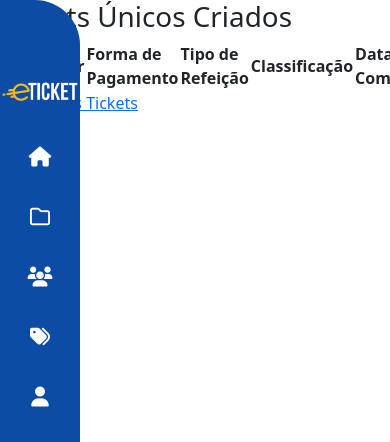
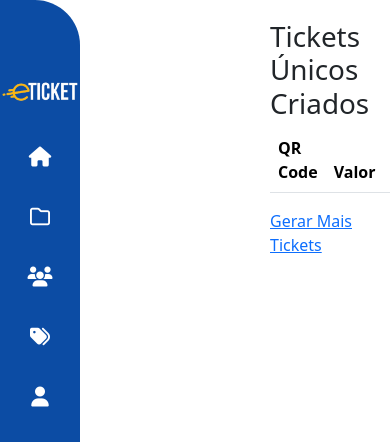
Before and after one commit to Felix-Vidal/E-Ticket, a Django app: page /listar-tickets/ in a window 390 px wide; the page is wider, and only the part inside the window is pictured. Shown: the top 442 px of that part. Run offline with Django 5.2, Linux system fonts and the light colour scheme; lists and menus that the app fills with data are empty; some libraries are stand-ins or nearby versions.

Commit message:
adicionando css nas telas informes e listar tickets unicos

```diff
--- a/ETicketApp/static/ETicketApp/css/managerStyle.css
+++ b/ETicketApp/static/ETicketApp/css/managerStyle.css
@@ -454,7 +454,11 @@
         margin-top: 80px;
     }
     #confirmar-vendas a{
-       margin-left: 10px;
+        margin-left: 10px;
+    }
+
+    #container-informes {
+        margin-left: 100px;
     }
 }
 
@@ -821,3 +825,7 @@
 .btn-classificacao-voltar {
     float: left;
 }
+
+#container-informes {
+    margin: 20px 20px 20px 270px;
+}
--- a/ETicketApp/static/ETicketApp/css/userStyle.css
+++ b/ETicketApp/static/ETicketApp/css/userStyle.css
@@ -338,3 +338,7 @@
   color: #fff;
   font-size: 18px;
 }
+
+#container-informes {
+    margin: 20px 20px 20px 270px;
+}
--- a/ETicketApp/templates/ETicketApp/pages/manager/informacao.html
+++ b/ETicketApp/templates/ETicketApp/pages/manager/informacao.html
@@ -1,11 +1,12 @@
 {% extends "global/base_manager.html" %}
-
 
 {% block title %}{% endblock title %}
 
 {% block content %}
 {% include 'ETicketApp/partials/manager/sideBar.html' %}
 {% include 'ETicketApp/partials/manager/alerta.html' %}
+
+<div id="container-informes">
 
     <h2>Gerenciamento de informações</h2>
 
@@ -47,5 +48,6 @@
             {% endfor %}
         </tbody>
     </table>
+</div>
 
 {% endblock content %}
--- a/ETicketApp/templates/ETicketApp/pages/manager/informacao_form.html
+++ b/ETicketApp/templates/ETicketApp/pages/manager/informacao_form.html
@@ -7,6 +7,7 @@
 {% include 'ETicketApp/partials/manager/sideBar.html' %}
 {% include 'ETicketApp/partials/manager/alerta.html' %}
 
+<div id="container-informes">
     <h2>{% if informacao %}Editar informação: {{ informacao.titulo }}{% else %}Adicionar Novo informação{% endif %}</h2>
 
     <form method="post">
@@ -15,5 +16,6 @@
         <button type="submit" class="btn btn-primary">{% if informacao %}Atualizar{% else %}Salvar{% endif %}</button>
         <a href="{% url 'informacao_manage' %}" class="btn btn-secondary">Cancelar</a>
     </form>
+</div>
 
 {% endblock content %}
--- a/ETicketApp/templates/ETicketApp/pages/manager/mostra_ticket_unico.html
+++ b/ETicketApp/templates/ETicketApp/pages/manager/mostra_ticket_unico.html
@@ -7,9 +7,9 @@
 {% include 'ETicketApp/partials/manager/sideBar.html' %}
 {% include 'ETicketApp/partials/manager/alerta.html' %}
 
-<body>
+<body id="container-informes">
     <h1>Tickets Únicos Criados</h1>
-    <table>
+    <table class="table table-striped">
         <thead>
             <tr>
                 <th>QR Code</th>
--- a/ETicketApp/templates/ETicketApp/pages/user/Informacao.html
+++ b/ETicketApp/templates/ETicketApp/pages/user/Informacao.html
@@ -3,6 +3,8 @@
 {% block title %}{% endblock title %}
 
 {% block content %}
+
+<div id="container-informes">
     {% include 'ETicketApp/partials/user/header.html' %}
     {% include 'ETicketApp/partials/user/alerta.html' %}
     <h2>{% if informe %}Editar Informe: {{ informe.titulo }}{% else %}Adicionar Novo Informe{% endif %}</h2>
@@ -13,4 +15,5 @@
         <button type="submit" class="btn btn-primary">{% if informe %}Atualizar{% else %}Salvar{% endif %}</button>
         <a href="{% url 'informacao_manage' %}" class="btn btn-secondary">Cancelar</a>
     </form>
+</div>
 {% endblock content %}
--- a/base_templates/global/base_manager.html
+++ b/base_templates/global/base_manager.html
@@ -3,7 +3,7 @@
 <html lang="pt-br">
     <head>
         {% include 'ETicketApp/partials/manager/head.html' %}
-        <title>{% block title %}{% endblock title %} Eticket</title>
+        <title>{% block title %}{% endblock title %}E-ticket</title>
     </head>
 
 
--- a/base_templates/global/base_user.html
+++ b/base_templates/global/base_user.html
@@ -2,7 +2,7 @@
 <html lang="pt-br">
     <head>
         {% include 'ETicketApp/partials/user/head.html' %}
-        <title>{% block title %}{% endblock title %} Eticket</title>
+        <title>{% block title %}{% endblock title %}E-ticket</title>
     </head>
 
 
```
Lines whose indentation alone changed are shown as unchanged.
